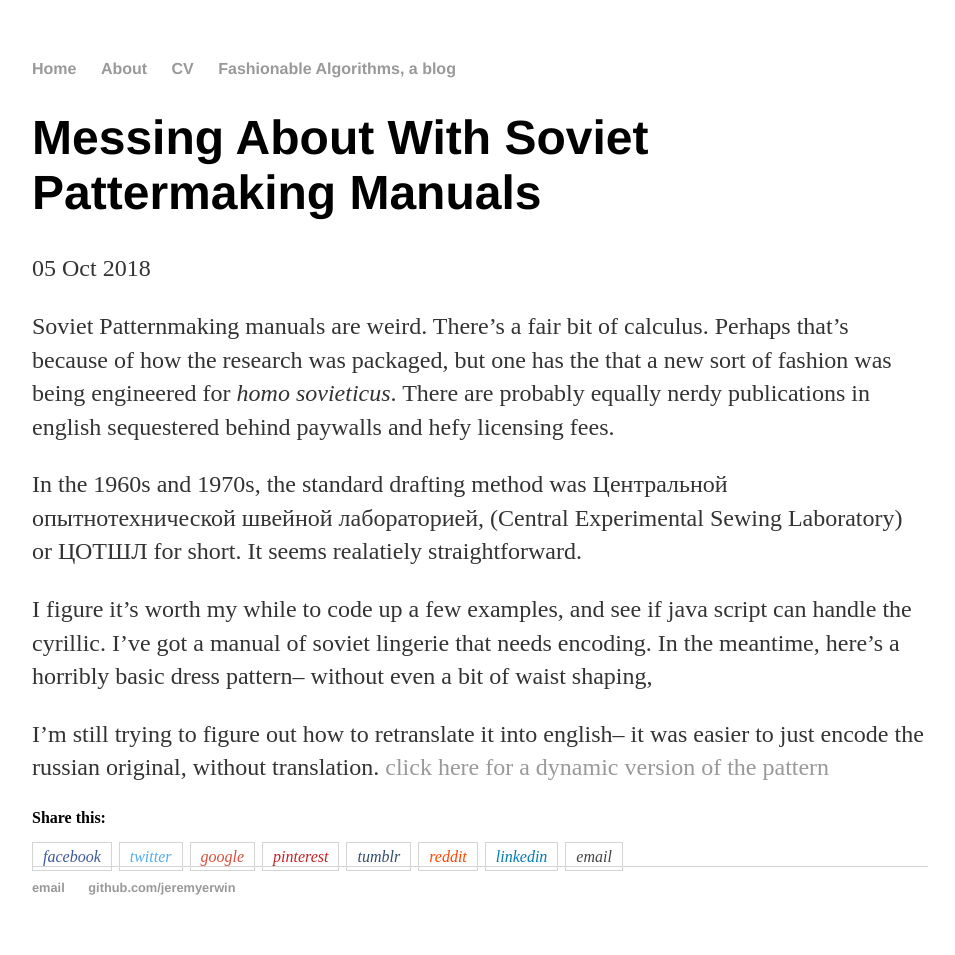
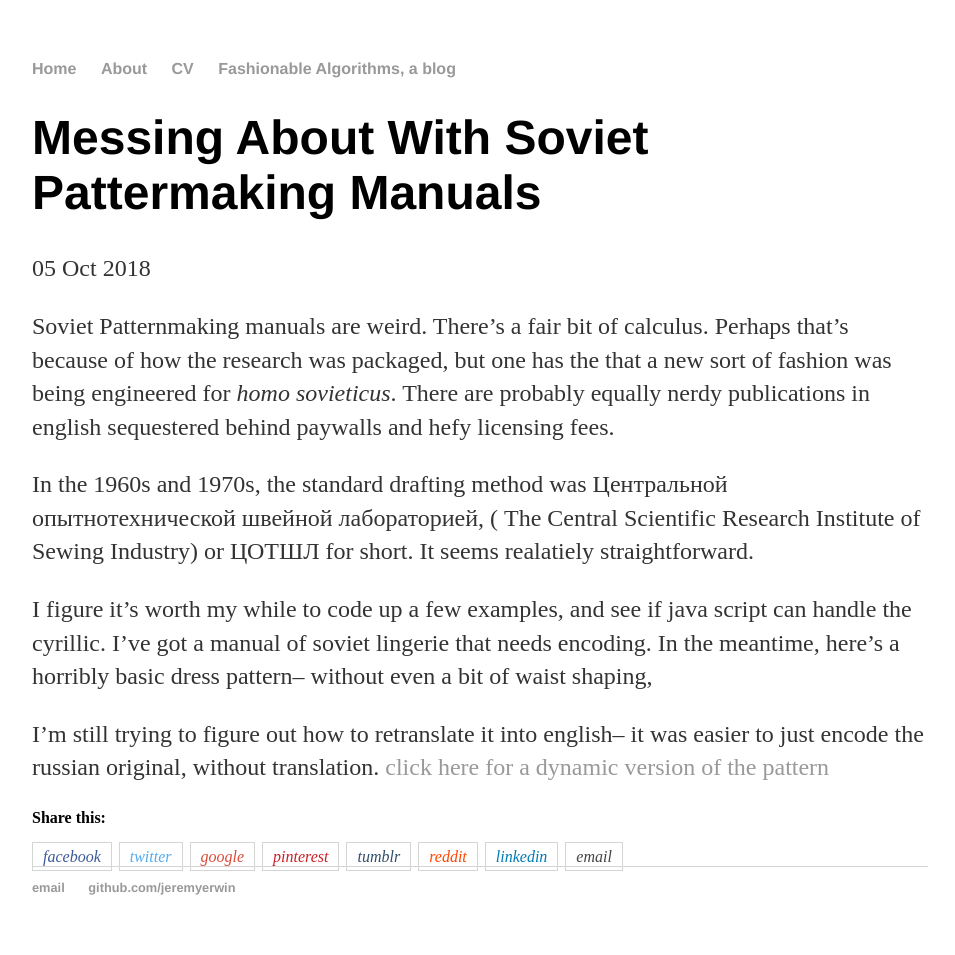
Before and after one commit to jeremyerwin/jeremyerwin.github.io, a Jekyll site: the page built from _posts/2018-10-05-messing-about-with-soviet-pattermaking-manuals.md, in a window 1280 px wide. Shown: the whole page, without its empty margins (160-1115 px from the left). Built offline with Jekyll 4.4.1, drawn with Linux system fonts in a browser that asks for light colours.

Commit message:
Update 2018-10-05-messing-about-with-soviet-pattermaking-manuals.md

```diff
--- a/_posts/2018-10-05-messing-about-with-soviet-pattermaking-manuals.md
+++ b/_posts/2018-10-05-messing-about-with-soviet-pattermaking-manuals.md
@@ -7,7 +7,7 @@ Soviet Patternmaking manuals are weird. There's a fair bit of calculus. Perhaps
 but one has the that a new sort of fashion was being engineered for _homo sovieticus_. There are probably equally nerdy publications in
 english sequestered behind paywalls and hefy licensing fees.
 
-In the 1960s and 1970s, the standard drafting method was Центральной опытнотехнической швейной лабораторией, (Central Experimental Sewing Laboratory)
+In the 1960s and 1970s, the standard drafting method was Центральной опытнотехнической швейной лабораторией, ( The Central Scientific Research Institute of Sewing Industry)
 or ЦОТШЛ for short. It seems realatiely straightforward.
 
 I figure it's worth my while to code up a few examples, and see if java script can handle the cyrillic. I've got a manual of soviet lingerie that needs encoding. In the meantime, here's a horribly basic dress pattern-- without even a bit of waist shaping,
```
